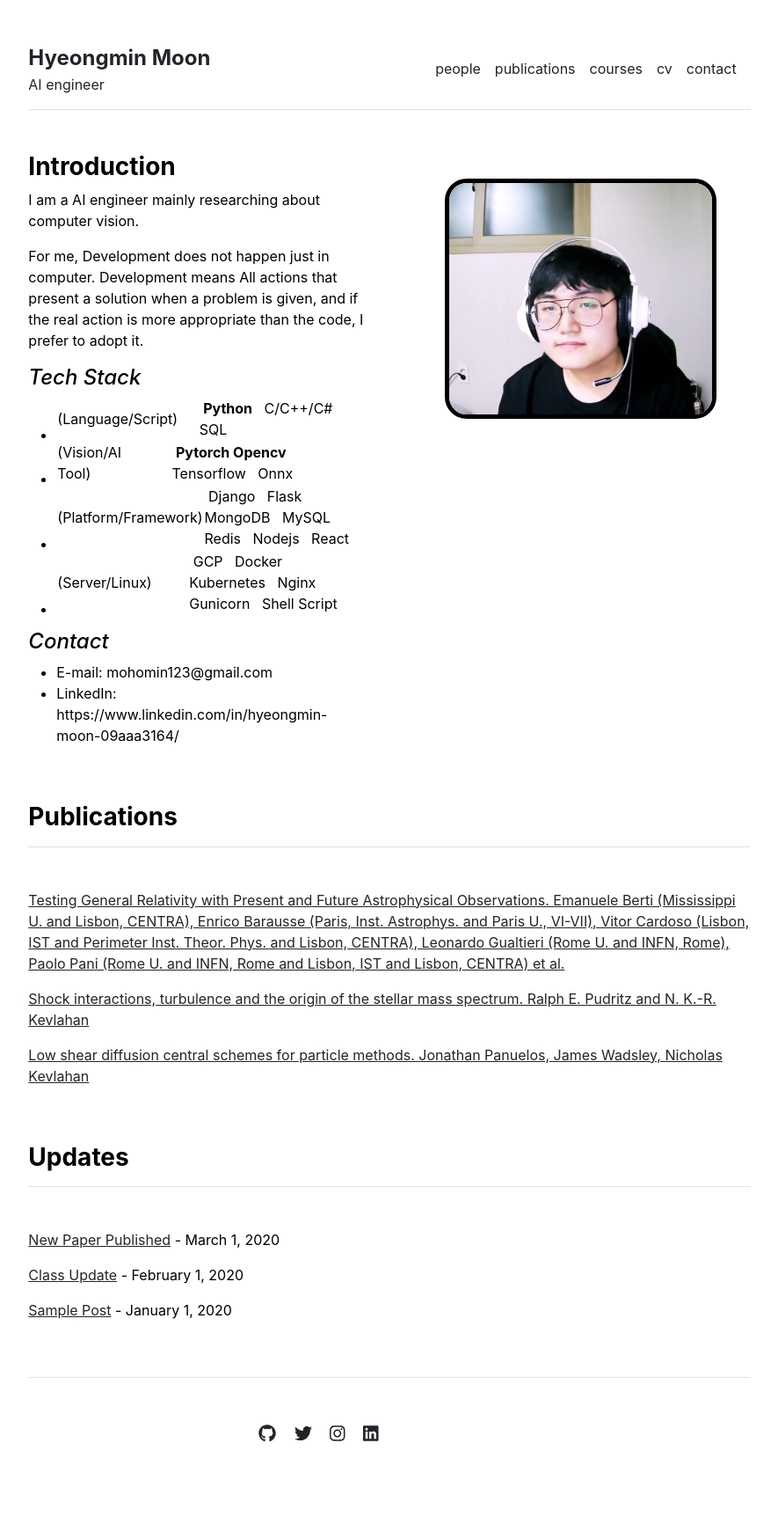
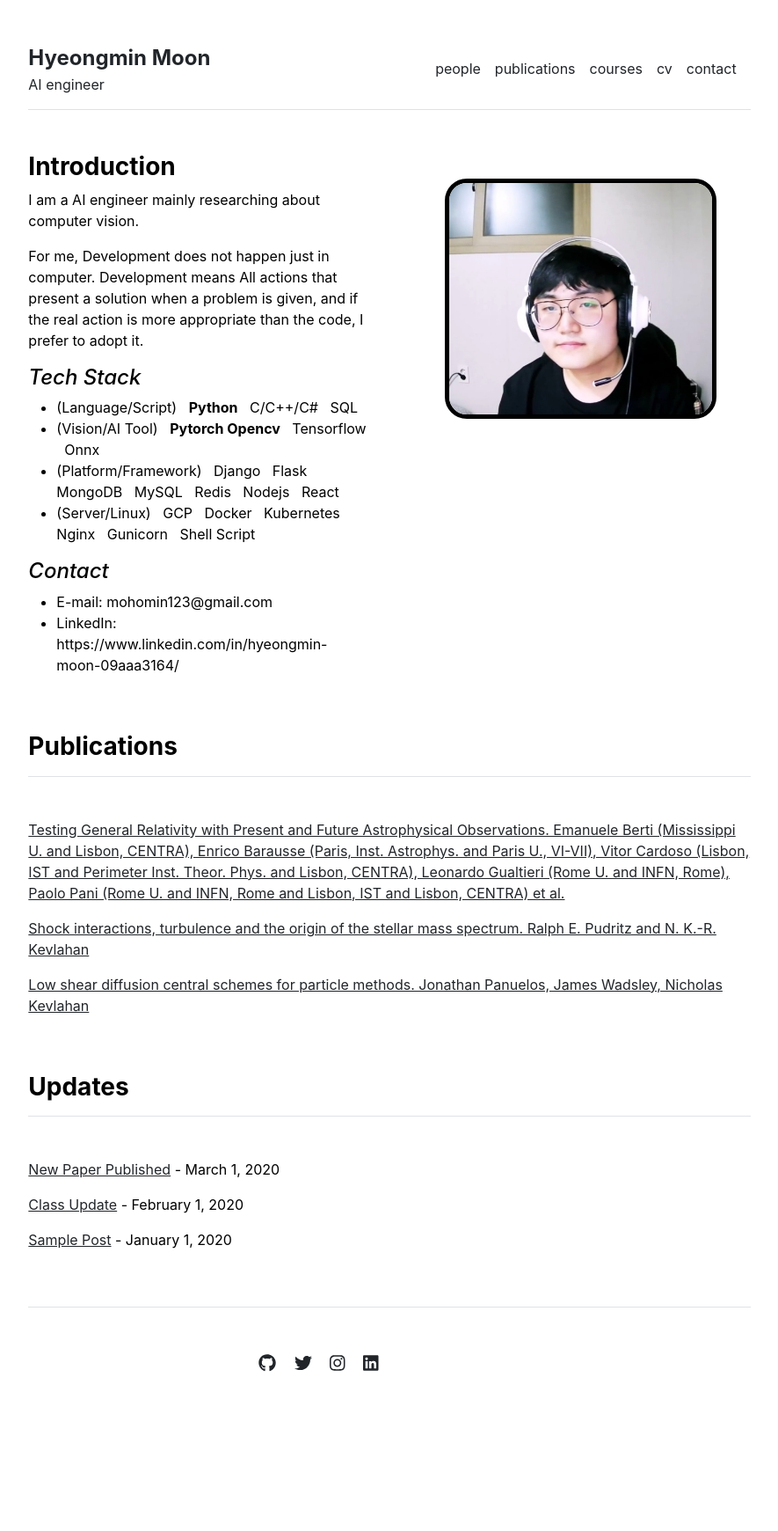
Before and after one commit to HyeongminMoon/HyeongminMoon.github.io, a Jekyll site: the page built from index.md, in a window 1280 px wide. Shown: the whole page at 88% size, without its empty margins (197-1082 px from the left). Built offline with Jekyll 4.4.1, drawn with Linux system fonts in a browser that asks for light colours; after the commit the page ends 1660 px from its top, so only the background shows below that; part of the change alters nothing that is shown.

```diff
--- a/index.md
+++ b/index.md
@@ -7,10 +7,10 @@ I am a AI engineer mainly researching about computer vision.
 For me, Development does not happen just in computer. Development means All actions that present a solution when a problem is given, and if the real action is more appropriate than the code, I prefer to adopt it.
 
 #### *Tech Stack*
-* (Language/Script)&nbsp;&nbsp;&nbsp;&nbsp;&nbsp;|&nbsp;**Python** &nbsp; C/C++/C# &nbsp; SQL
-* (Vision/AI Tool)&nbsp;&nbsp;&nbsp;&nbsp;&nbsp;&nbsp;&nbsp;&nbsp;|&nbsp;**Pytorch Opencv** &nbsp; Tensorflow &nbsp; Onnx
-* (Platform/Framework)|&nbsp;Django &nbsp; Flask &nbsp; MongoDB &nbsp; MySQL &nbsp; Redis &nbsp; Nodejs &nbsp; React
-* (Server/Linux)&nbsp;&nbsp;&nbsp;&nbsp;&nbsp;&nbsp;&nbsp;&nbsp;&nbsp;|&nbsp;GCP &nbsp; Docker &nbsp; Kubernetes &nbsp; Nginx &nbsp; Gunicorn &nbsp; Shell Script
+* (Language/Script) &nbsp; **Python** &nbsp; C/C++/C# &nbsp; SQL
+* (Vision/AI Tool) &nbsp; **Pytorch Opencv** &nbsp; Tensorflow &nbsp; Onnx
+* (Platform/Framework) &nbsp; Django &nbsp; Flask &nbsp; MongoDB &nbsp; MySQL &nbsp; Redis &nbsp; Nodejs &nbsp; React
+* (Server/Linux) &nbsp; GCP &nbsp; Docker &nbsp; Kubernetes &nbsp; Nginx &nbsp; Gunicorn &nbsp; Shell Script
 
 #### *Contact*
 * E-mail: mohomin123@gmail.com
```
